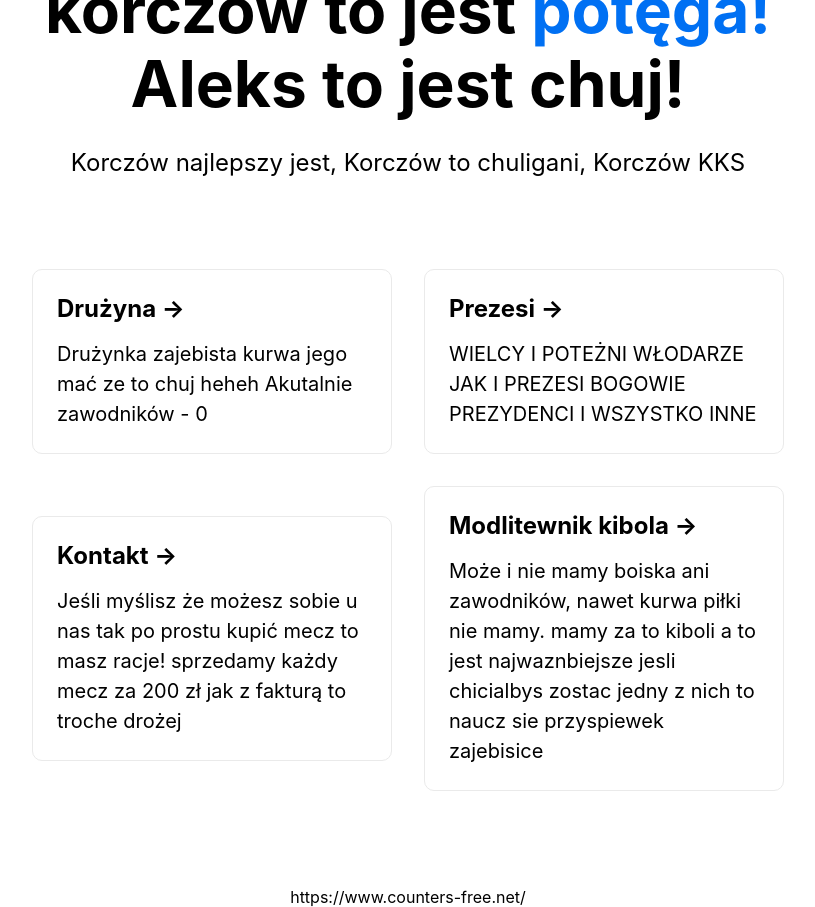
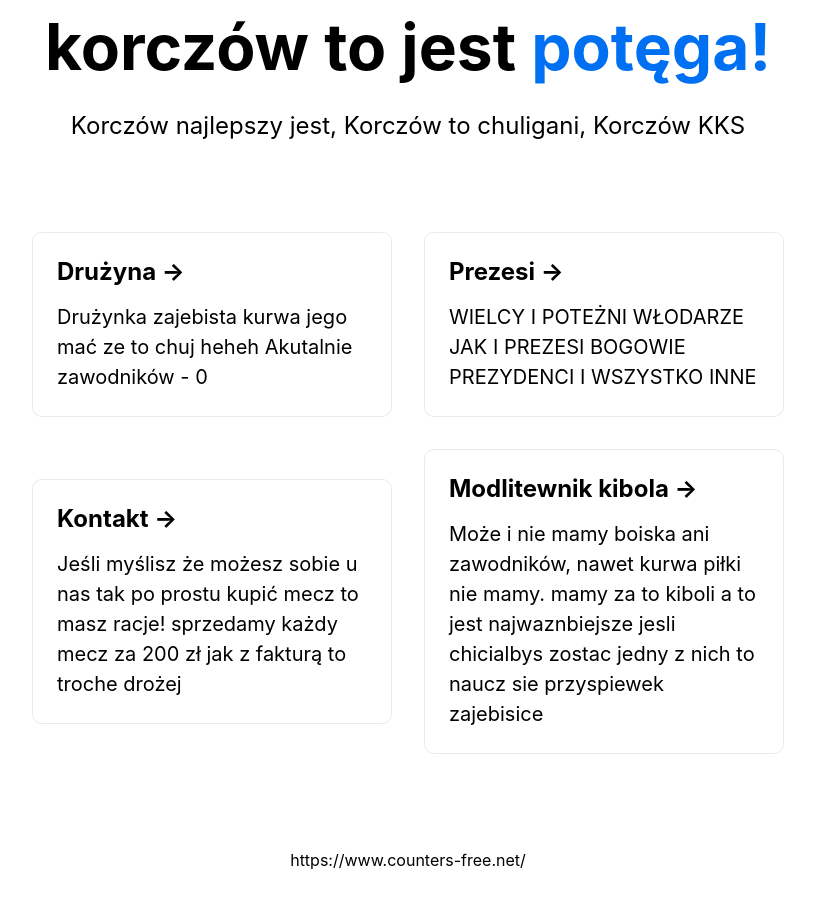
Before and after one commit to arekminajj/kks-korczow, a Next.js app: page / in a window 1280 px wide. Shown: the whole page, without its empty margins (232-1047 px from the left). After the commit the page ends 870 px from the top, so only its background shows below. Built offline with nearby package versions, Linux system fonts and the light colour scheme.

Commit message:
Delete the second header on the index page

```diff
--- a/pages/index.tsx
+++ b/pages/index.tsx
@@ -14,9 +14,6 @@ export default function Home() {
       <main className={styles.main}>
         <h1 className={styles.title}>
           korczów to jest <a target="_blank" href="https://pl.wikipedia.org/wiki/Pot%C4%99gi">potęga!</a>
-        </h1>
-        <h1 className={styles.title}>
-          Aleks to jest chuj!
         </h1>
 
         <p className={styles.description}>
```
